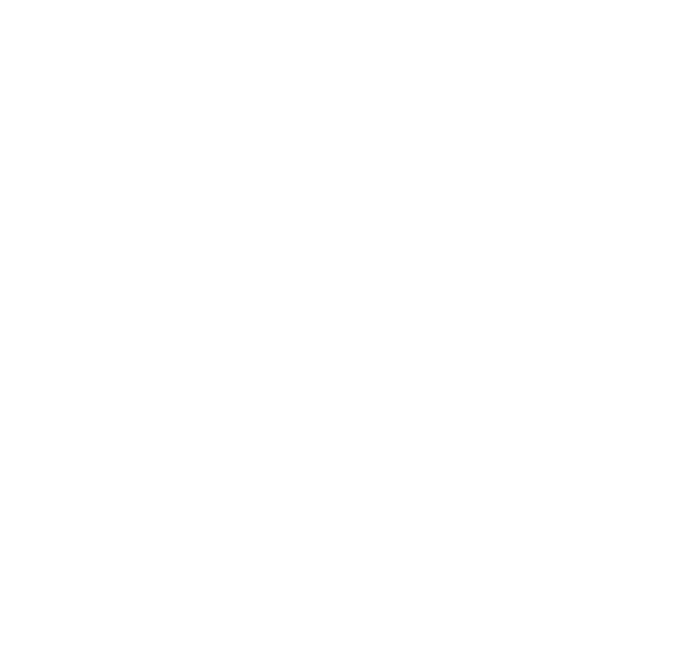
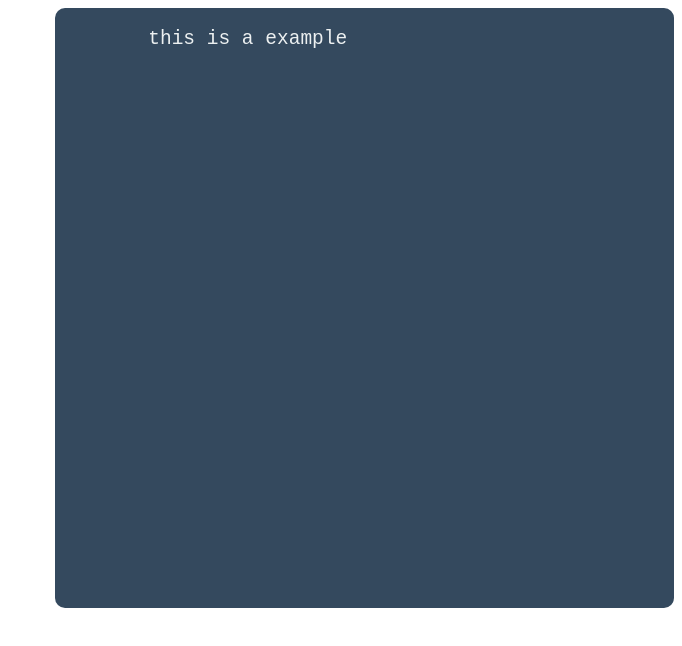
Before and after one commit to phodal/echoesworks, a website: page index.html in a window 1280 px wide. Shown: the whole page, without its empty margins (598-1280 px from the left). Drawn offline with Linux system fonts and the light colour scheme.

Commit message:
Add code zone

```diff
--- a/app/echoesworks.css
+++ b/app/echoesworks.css
@@ -1,6 +1,6 @@
 section {
     display: block;
-    width: 50%;
+    width: 100%;
     min-height: 600px;
     height: 80%;
     background-color: #ecf0f1;
@@ -19,6 +19,17 @@ section h1 {
     margin-right: auto;
 }
 
+section h1,
+section h2,
+section h3 {
+    padding: 0 0 0 40px;
+}
+
+slide  {
+    width: 50%;
+    float:left;
+}
+
 slide section {
     display: none;
 }
@@ -26,3 +37,14 @@ slide section {
 section.active {
     display: block;
 }
+
+code {
+    width: 49%;
+    float: right;
+    color: #ecf0f1;
+    font-size: 1.5em;
+    background-color: #34495e;
+    border-radius: 10px;
+    min-height: 600px;
+    height: 80%;
+}
--- a/index.html
+++ b/index.html
@@ -28,6 +28,11 @@
         <h1>Slide 6</h1>
     </section>
 </slide>
+<code>
+    <pre>
+        this is a example
+    </pre>
+</code>
 </body>
 <script src="dist/echoesworks.js"></script>
 <script src="app/app.js"></script>
```
Also changed, not shown: dist/echoesworks.js, dist/echoesworks.min.js.
